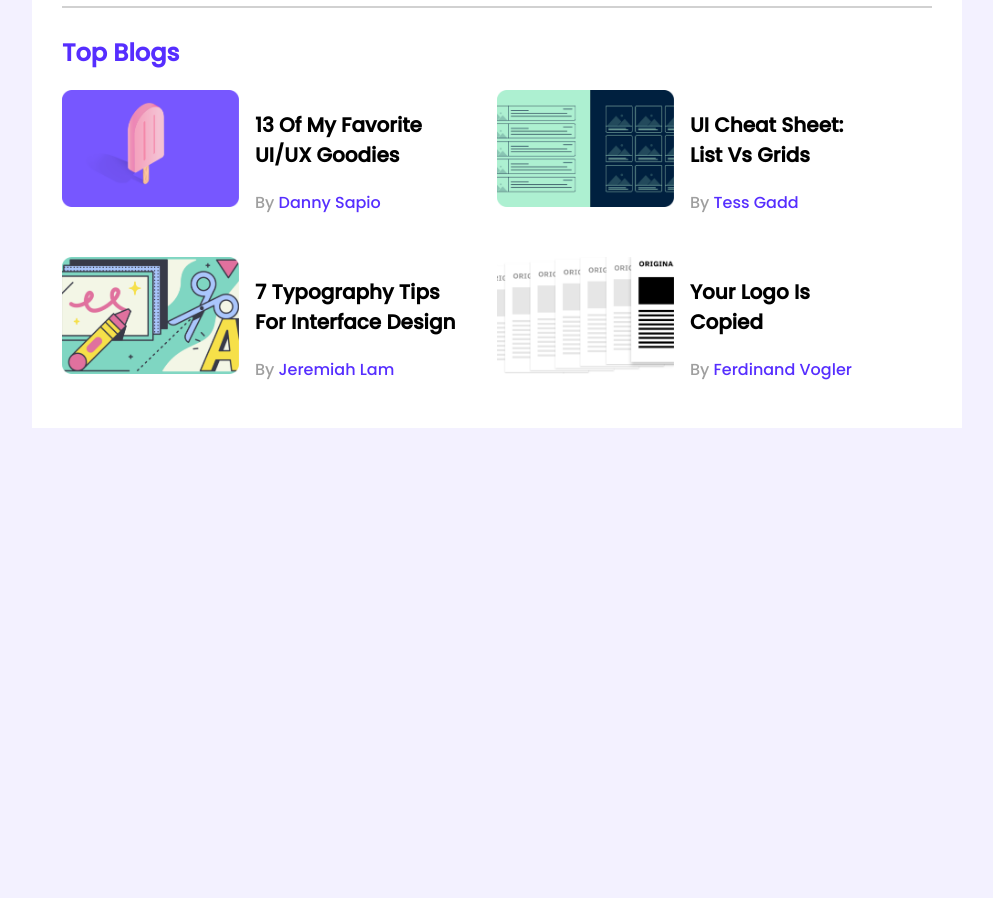
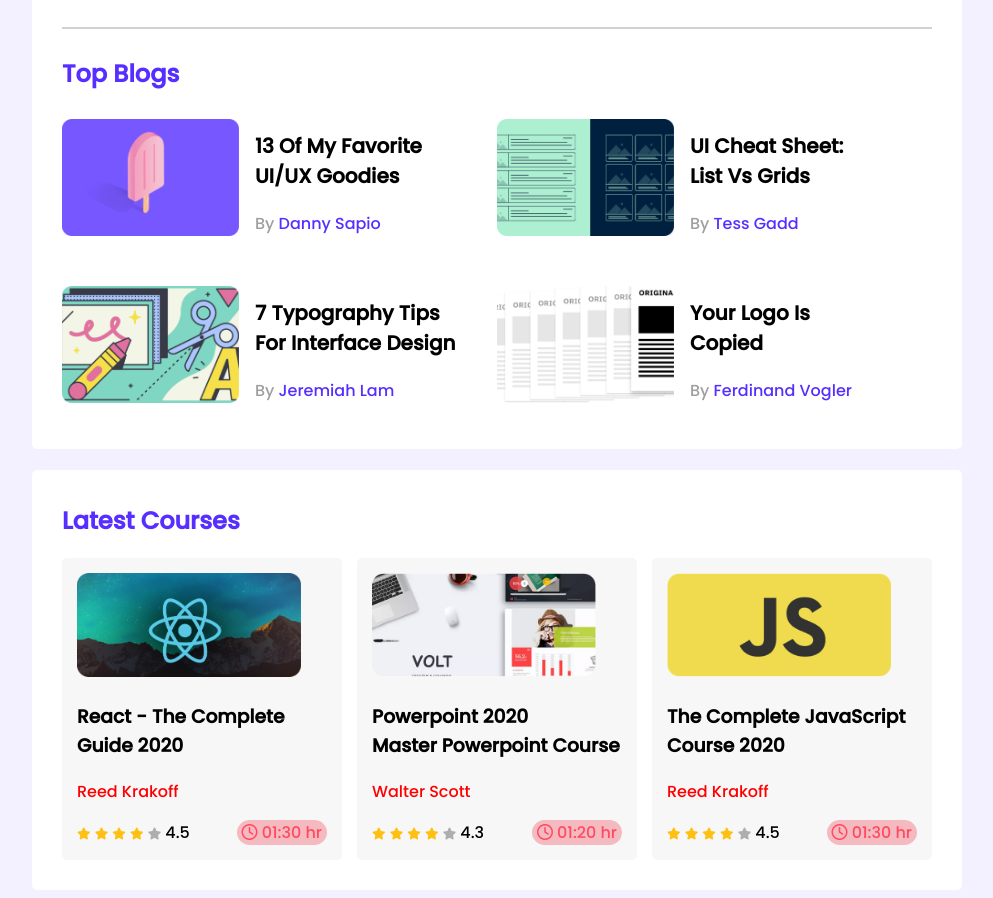
Before and after one commit to hafizurrahmanrazib/leader-board, a plain HTML site: page index.html in a window 1280 px wide. Shown: the part 276-1174 px from the top of the page, without its empty margins (143-1136 px from the left). Before the commit the page ends 800 px from the top, so only its background shows below. Drawn offline with Linux system fonts and the light colour scheme.

Commit message:
letest course section done

```diff
--- a/index.html
+++ b/index.html
@@ -5,6 +5,8 @@
     <meta http-equiv="X-UA-Compatible" content="IE=edge">
     <meta name="viewport" content="width=device-width, initial-scale=1.0">
     <title>Leader Board</title>
+    <!-- Font Awesome  -->
+    <script src="https://kit.fontawesome.com/800be1c8ec.js" crossorigin="anonymous"></script>
     <!-- stylesheet -->
     <link rel="stylesheet" href="./styles/style.css">
 </head>
@@ -98,6 +100,89 @@
                 </div>
             </div>
         </section>
+        <!-- Latest Courser  -->
+        <section class="container">
+            <h2 class="section-title">
+                Latest Courses
+            </h2>
+            <div class="courses">
+                <div class="course">
+                    <div class="course-banner">
+                        <img src="./images/courses/course-1.png" alt="">
+                    </div>
+                    <div class="course-detail">
+                        <h3 class="course-title">
+                            React - The Complete <br> Guide 2020
+                        </h3>
+                        <p class="course-author">Reed Krakoff</p>
+                        <div class="course-info">
+                            <div>
+                                <i class="fa-solid fa-star filled"></i>
+                                <i class="fa-solid fa-star filled"></i>
+                                <i class="fa-solid fa-star filled"></i>
+                                <i class="fa-solid fa-star filled"></i>
+                                <i class="fa-solid fa-star empty"></i>
+                                <span>4.5</span>
+                            </div>
+                            <div class="course-duration">
+                                <i class="fa-regular fa-clock"></i>
+                                <span class="course-time">01:30 hr</span>
+                            </div>
+                        </div>
+                    </div>
+                </div>
+                <div class="course">
+                    <div class="course-banner">
+                        <img src="./images/courses/course-2.png" alt="">
+                    </div>
+                    <div class="course-detail">
+                        <h3 class="course-title">
+                            Powerpoint 2020 <br> Master Powerpoint Course
+                        </h3>
+                        <p class="course-author">Walter Scott</p>
+                        <div class="course-info">
+                            <div>
+                                <i class="fa-solid fa-star filled"></i>
+                                <i class="fa-solid fa-star filled"></i>
+                                <i class="fa-solid fa-star filled"></i>
+                                <i class="fa-solid fa-star filled"></i>
+                                <i class="fa-solid fa-star empty"></i>
+                                <span>4.3</span>
+                            </div>
+                            <div class="course-duration">
+                                <i class="fa-regular fa-clock"></i>
+                                <span class="course-time">01:20 hr</span>
+                            </div>
+                        </div>
+                    </div>
+                </div>
+                <div class="course">
+                    <div class="course-banner">
+                        <img src="./images/courses/course-3.png" alt="">
+                    </div>
+                    <div class="course-detail">
+                        <h3 class="course-title">
+                            The Complete JavaScript <br> Course 2020
+                        </h3>
+                        <p class="course-author">Reed Krakoff</p>
+                        <div class="course-info">
+                            <div>
+                                <i class="fa-solid fa-star filled"></i>
+                                <i class="fa-solid fa-star filled"></i>
+                                <i class="fa-solid fa-star filled"></i>
+                                <i class="fa-solid fa-star filled"></i>
+                                <i class="fa-solid fa-star empty"></i>
+                                <span>4.5</span>
+                            </div>
+                            <div class="course-duration">
+                                <i class="fa-regular fa-clock"></i>
+                                <span class="course-time">01:30 hr</span>
+                            </div>
+                        </div>
+                    </div>
+                </div>
+            </div>
+        </section>
     </main>
     <!-- Main Section End Here  -->
 </body>
--- a/styles/style.css
+++ b/styles/style.css
@@ -9,13 +9,16 @@
 
 main {
     display: flex;
-    justify-content: center;
+    flex-direction: column;
+    align-items: center;
 }
 
 .container {
     background-color: #FFFFFF;
     width: 870px;
     padding: 30px;
+    border-radius: 5px;
+    margin-top: 21px;
 }
 
 hr {
@@ -66,6 +69,7 @@
 
 .blog {
     display: flex;
+    align-items: center;
 }
 
 .blog .thumbnail img {
@@ -91,3 +95,54 @@
     font-size: 16px;
     color: #562EFF;
 }
+
+/* Courses Style */
+.courses {
+    display: grid;
+    grid-template-columns: repeat(3, 1fr);
+    grid-column-gap: 15px;
+}
+
+.course {
+    background-color: #f7f7f7;
+    border-radius: 5px;
+    padding: 15px;
+}
+
+.course .course-banner img {
+    width: 224px;
+    height: 104px;
+}
+
+.course-author {
+    color: red;
+}
+
+.course-info {
+    display: flex;
+    align-items: center;
+    justify-content: space-between;
+}
+
+.fa-star {
+    font-size: 12px;
+}
+
+.fa-star.filled {
+    color: #FFC014;
+}
+
+.fa-star.empty {
+    color: #AEAEAE;
+}
+
+.course-duration {
+    background-color: #f37f8d83;
+    padding: 0 5px;
+    border-radius: 15px;
+}
+
+.course-time,
+.fa-clock {
+    color: #FF4A60;
+}
```
